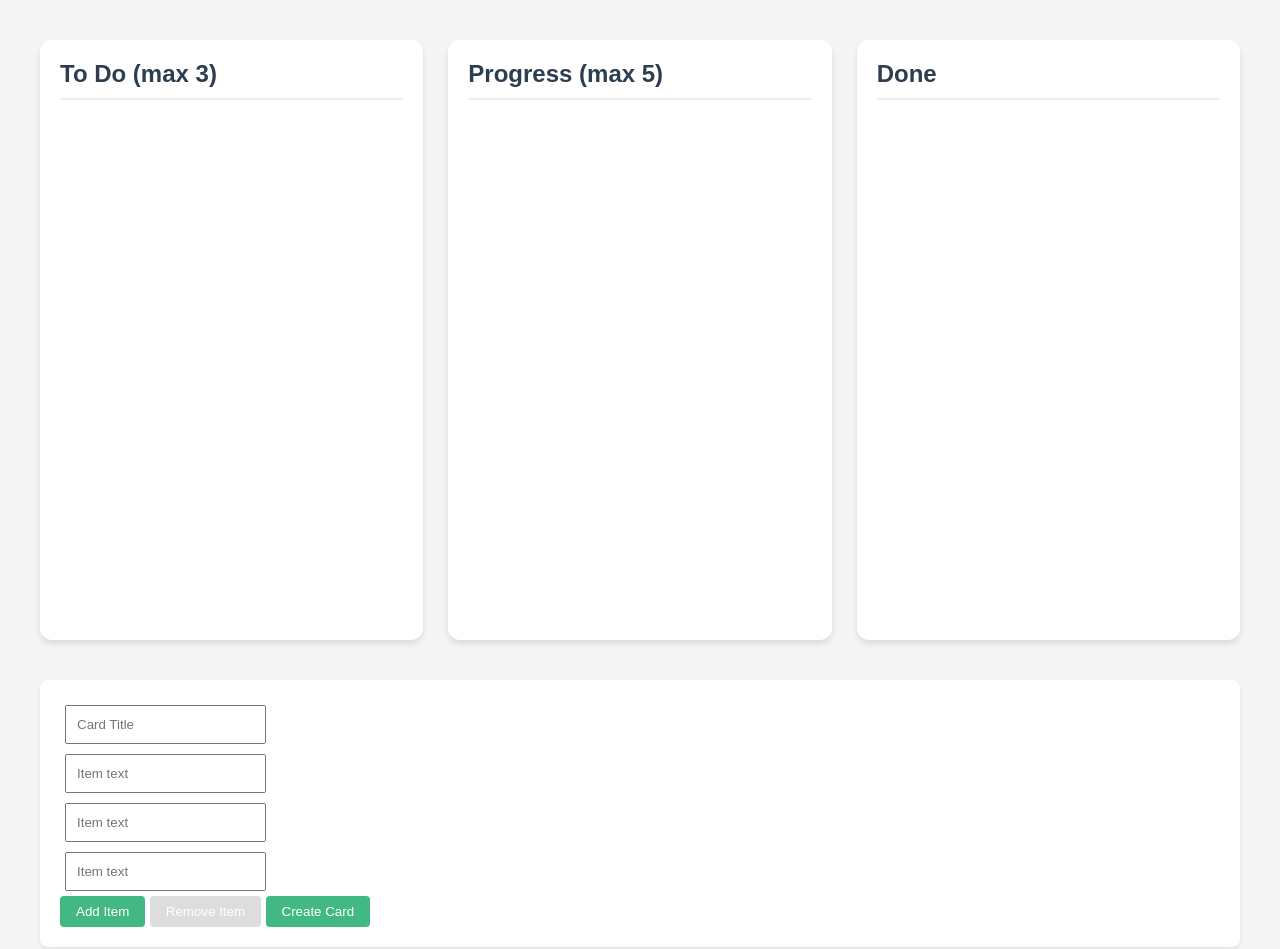
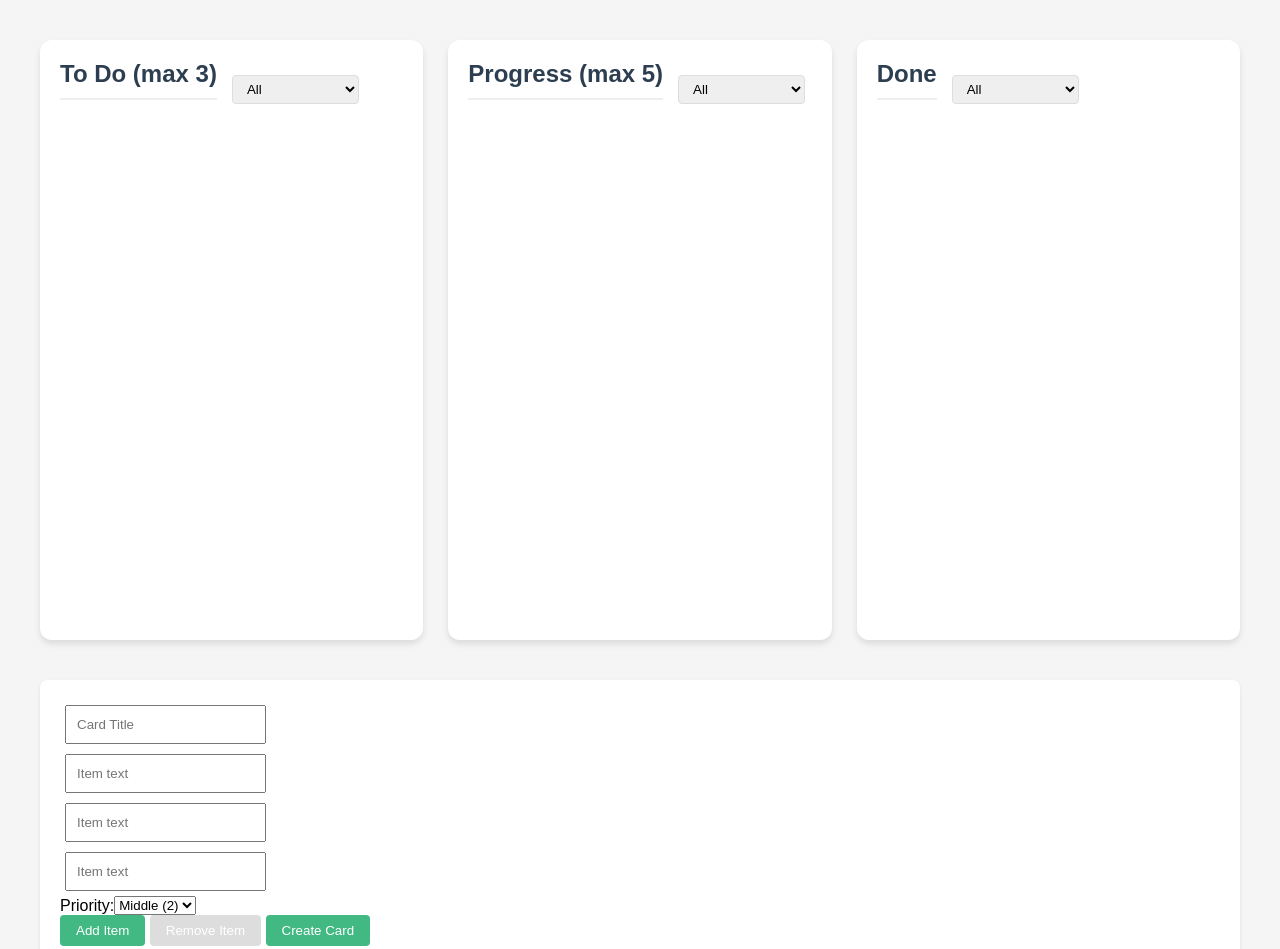
Before and after one commit to dev-giv3x/VuePracticTaskTwo, a plain HTML site: page index.html in a window 1280 px wide. Shown: the top 949 px of the page. Drawn offline with Linux system fonts and the light colour scheme.

Commit message:
addPriority

```diff
--- a/css/main.css
+++ b/css/main.css
@@ -134,3 +134,24 @@ button:hover:not(:disabled){
 .card {
     animation: slideIn 0.3s ease-out;
 }
+.priority-filter {
+    margin-left: 15px;
+    padding: 5px 10px;
+    border-radius: 4px;
+    border: 1px solid #ddd;
+}
+.priority-badge {
+    display: inline-block;
+    padding: 3px 8px;
+    border-radius: 12px;
+    font-size: 0.8em;
+    margin-left: 10px;
+}
+.priority-1 { background: #ff6b6b; color: white; }
+.priority-2 { background: #ffd93d; color: black; }
+.priority-3 { background: #4ecdc4; color: white; }
+.filter-container {
+    display: flex;
+    align-items: center;
+    margin-bottom: 15px;
+}
--- a/index.html
+++ b/index.html
@@ -14,20 +14,44 @@
 <div id="app">
     <div class="columns">
         <div class="column" :class="{'blocked': isFirstColumnBlocked}">
+            <div class="filter-container">
             <h2>To Do (max 3)</h2>
-            <div v-for="card in firstColumnCards" :key="card.id">
+                <select class="priority-filter" v-model="filters[1]" @change="saveFilters">
+                    <option value="all">All</option>
+                    <option value="1">High Priority</option>
+                    <option value="2">Middle Priority</option>
+                    <option value="3">Low Priority</option>
+                </select>
+            </div>
+            <div v-for="card in sortedFirstColumn" :key="card.id">
                 <card-component :card="card" :editable="!isFirstColumnBlocked"/>
             </div>
         </div>
         <div class="column">
+            <div class="filter-container">
             <h2>Progress (max 5)</h2>
-            <div v-for="card in secondColumnCards" :key="card.id">
+                <select class="priority-filter"  v-model="filters[2]" @change="saveFilters">
+                    <option value="all">All</option>
+                    <option value="1">High Priority</option>
+                    <option value="2">Middle Priority</option>
+                    <option value="3">Low Priority</option>
+                </select>
+            </div>
+            <div v-for="card in sortedSecondColumn" :key="card.id">
                 <card-component :card="card" :editable="true"/>
             </div>
         </div>
     <div class="column">
+        <div class="filter-container">
         <h2>Done</h2>
-        <div v-for="card in thirdColumnCards" :key="card.id">
+            <select class="priority-filter" v-model="filters[3]" @change="saveFilters">
+                <option value="all">All</option>
+                <option value="1">High Priority</option>
+                <option value="2">Middle Priority</option>
+                <option value="3">Low Priority</option>
+            </select>
+        </div>
+        <div v-for="card in sortedThirdColumn" :key="card.id">
             <card-component :card="card" />
         </div>
     </div>
@@ -37,6 +61,15 @@
     <div v-for="(item, index) in newCardItems" :key="index">
         <input v-model="newCardItems[index]" placeholder="Item text">
     </div>
+    <div>
+        <label>Priority:
+            <select v-model="newCardPriority">
+                <option value="1">High (1)</option>
+                <option value="2">Middle (2)</option>
+                <option value="3">Low (3)</option>
+            </select>
+        </label>
+    </div>
     <button @click="addItem" :disabled="newCardItems.length >= 5">Add Item</button>
     <button @click="removeItem" :disabled="newCardItems.length <= 3">Remove Item</button>
     <button @click="createCard">Create Card</button>
--- a/js/main.js
+++ b/js/main.js
@@ -8,7 +8,11 @@ Vue.component('card-component', {
     },
     template: `
                 <div class="card">
-                    <h3>{{ card.title }}</h3>
+                    <h3>{{ card.title }}
+                    <span class="priority-badge" :class="'priority-' + card.priority">
+                        Priority {{ card.priority }}
+                    </span>
+                    </h3>
                     <div class="progress-bar">
                         <div class="progress" :style="{ width: progress + '%' }"></div>
                     </div>
@@ -40,13 +44,25 @@ new Vue({
         return {
             cards: [],
             newCardTitle: '',
-            newCardItems: ['', '', '']
+            newCardItems: ['', '', ''],
+            newCardPriority: 2,
+            filters: {1:'all', 2:'all', 3:'all'},
         }
     },
     created() {
         this.loadCards();
+        this.loadFilters();
     },
     computed: {
+        sortedFirstColumn(){
+            return this.processColumn(1, 3)
+        },
+        sortedSecondColumn(){
+            return this.processColumn(2, 5)
+        },
+        sortedThirdColumn(){
+            return this.processColumn(3, Infinity)
+        },
         firstColumnCards() {
             return this.cards.filter(card => card.column === 1).slice(0, 3);
         },
@@ -79,7 +95,6 @@ new Vue({
                     const progress = completed / total;
 
                     if (card.column === 1 && progress > 0.5) {
-                        // Проверяем есть ли место во втором столбце
                         if (this.secondColumnCards.length < 5) {
                             card.column = 2;
                         }
@@ -95,6 +110,16 @@ new Vue({
         }
     },
     methods: {
+        processColumn(column, max) {
+            let filtered =this.cards
+                .filter(card => card.column === column)
+                .sort((a, b) => a.priority - b.priority);
+
+            if(this.filters[column] !== 'all') {
+                filtered = filtered.filter(card => card.priority.toString() === this.filters[column])
+            }
+            return filtered.slice(0, max)
+        },
         addItem() {
             if (this.newCardItems.length < 5) {
                 this.newCardItems.push('');
@@ -115,12 +140,23 @@ new Vue({
                 id: Date.now(),
                 title: this.newCardTitle,
                 items: this.newCardItems.map(text => ({ text, completed: false })),
+                priority: parseInt(this.newCardPriority),
                 column: 1,
                 completedDate: null
             });
 
             this.newCardTitle = '';
             this.newCardItems = ['', '', ''];
+            this.newCardPriority = '2';
+        },
+        saveFilters(){
+            localStorage.setItem('filters', JSON.stringify(this.filters));
+        },
+        loadFilters() {
+            const savedFilters = localStorage.getItem('filters');
+            if (savedFilters) {
+                this.filters = JSON.parse(savedFilters);
+            }
         },
         saveCards() {
             localStorage.setItem('cards', JSON.stringify(this.cards));
```
